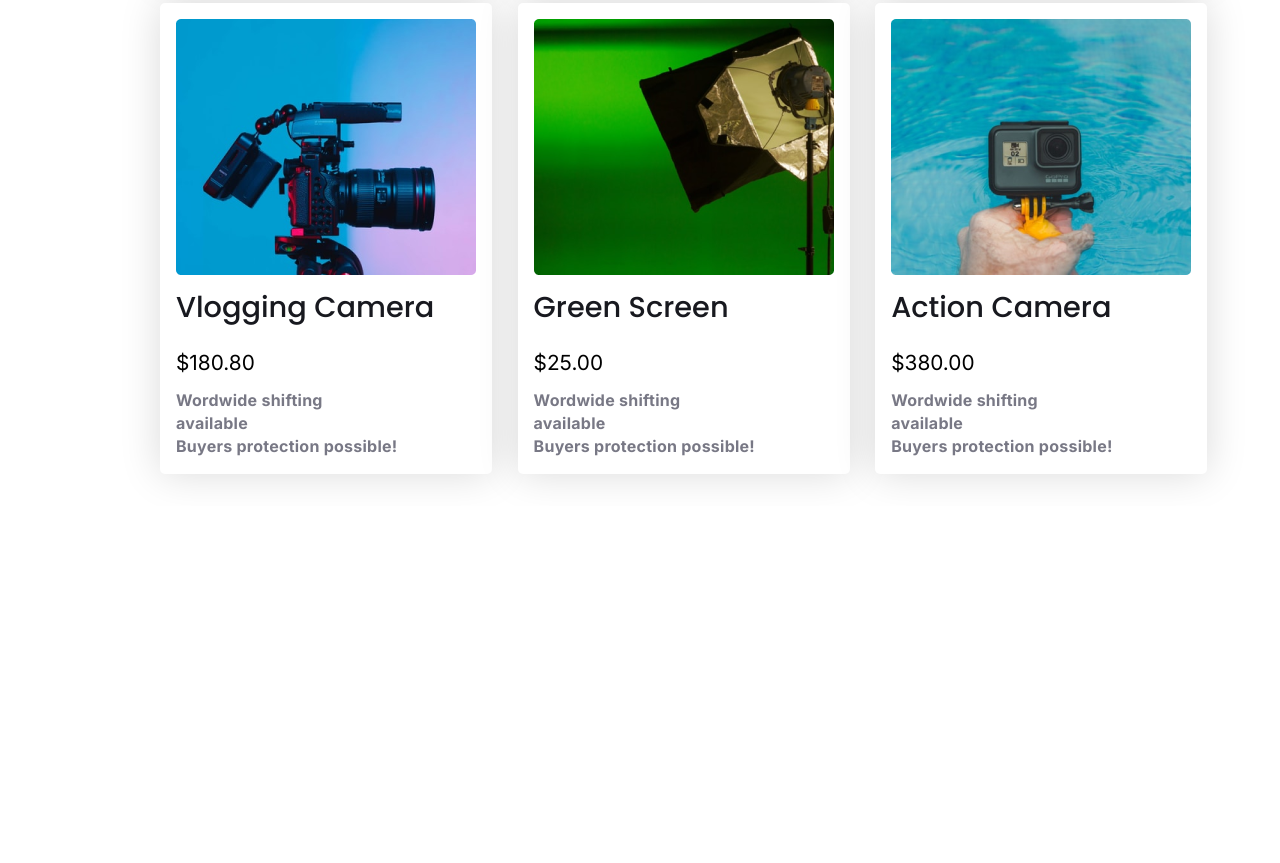
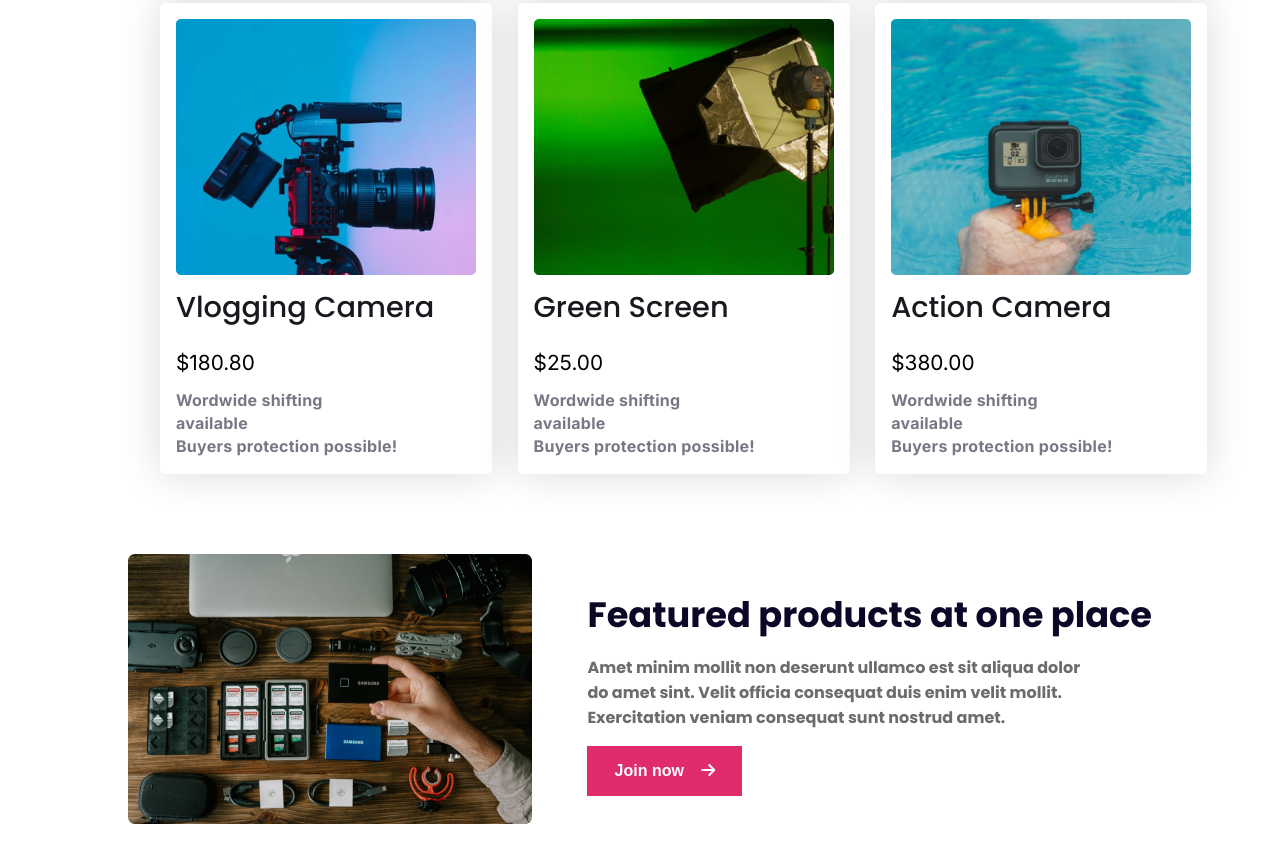
Before and after one commit to mazbah2722/influencer-task, a plain HTML site: page index.html in a window 1280 px wide. Shown: the part 1916-2779 px from the top of the page. Before the commit the page ends 2422 px from the top, so only its background shows below. Drawn offline with Linux system fonts and the light colour scheme.

Commit message:
featured add

```diff
--- a/index.html
+++ b/index.html
@@ -118,6 +118,18 @@
                 </div>
         </div>
        </div>
+       <!-- featured section -->
+       <div class="featured-section f-container">
+            <div class="featured-img">
+                <img src="./images/gear.png" alt="">
+            </div>
+            <div class="featured-title">
+                <h1>Featured products at one place</h1>
+                <p>Amet minim mollit non deserunt ullamco est sit aliqua dolor do amet sint. Velit officia consequat duis enim velit mollit. Exercitation veniam consequat sunt nostrud amet.</p>
+                <button style="border-radius: 0;">Join now <i class="fa fa-arrow-right" aria-hidden="true"></i> </button>
+
+            </div>
+       </div>
     </main>
     <footer>
 
--- a/style.css
+++ b/style.css
@@ -154,12 +154,48 @@ button:hover{
     line-height: 143%; /* 20.02px */
     letter-spacing: 0.252px;
 }
+/* featured section */
+.f-container{
+    width: 80%;
+    margin: 5em auto;
+}
+.featured-section{
+    display: flex;
+    justify-content: space-between;
+    align-items: center;
+    font-family: 'Poppins', sans-serif;
+}
+.featured-section .featured-img img{
+    width: 100%;
+}
+/* .featured-section .featured-img{
+    width: 38%;
+}
+.featured-section .featured-title{
+    width: 50%;
+} */
+.featured-section .featured-title h1{
+    color: #0A0826;
+    font-feature-settings: 'clig' off, 'liga' off;
+    font-size: 2.2em;
+    font-weight: 700;
+    margin-bottom: 0.4em;
+}
+.featured-section .featured-title p{
+    max-width: 501px;
+    color: #6C6C6C;
+    font-weight: 700;
+    font-size: 1em;
+    margin-bottom: 1em;
+}
+
 
 
 @media screen and (max-width: 576px) {
     .nav-section,
     .nav-section ul,
-    .sponsor-section{
+    .sponsor-section,
+    .featured-section{
         flex-direction: column;
     }
     .sponsor-section{
@@ -185,11 +221,15 @@ button:hover{
         grid-template-columns: 1fr;
 
     }
+    /* .featured-section .featured-img{
+        max-width: 100%;
+    } */
 
 
 }
 @media screen and (min-width: 577px) and (max-width: 992px) {
-    .nav-section
+    .nav-section,
+    .featured-section
     {
         flex-direction: column;
     }
@@ -214,4 +254,7 @@ button:hover{
 
 
     }
+    /* .featured-section .featured-img{
+        max-width: 64%;
+    } */
 }
```
